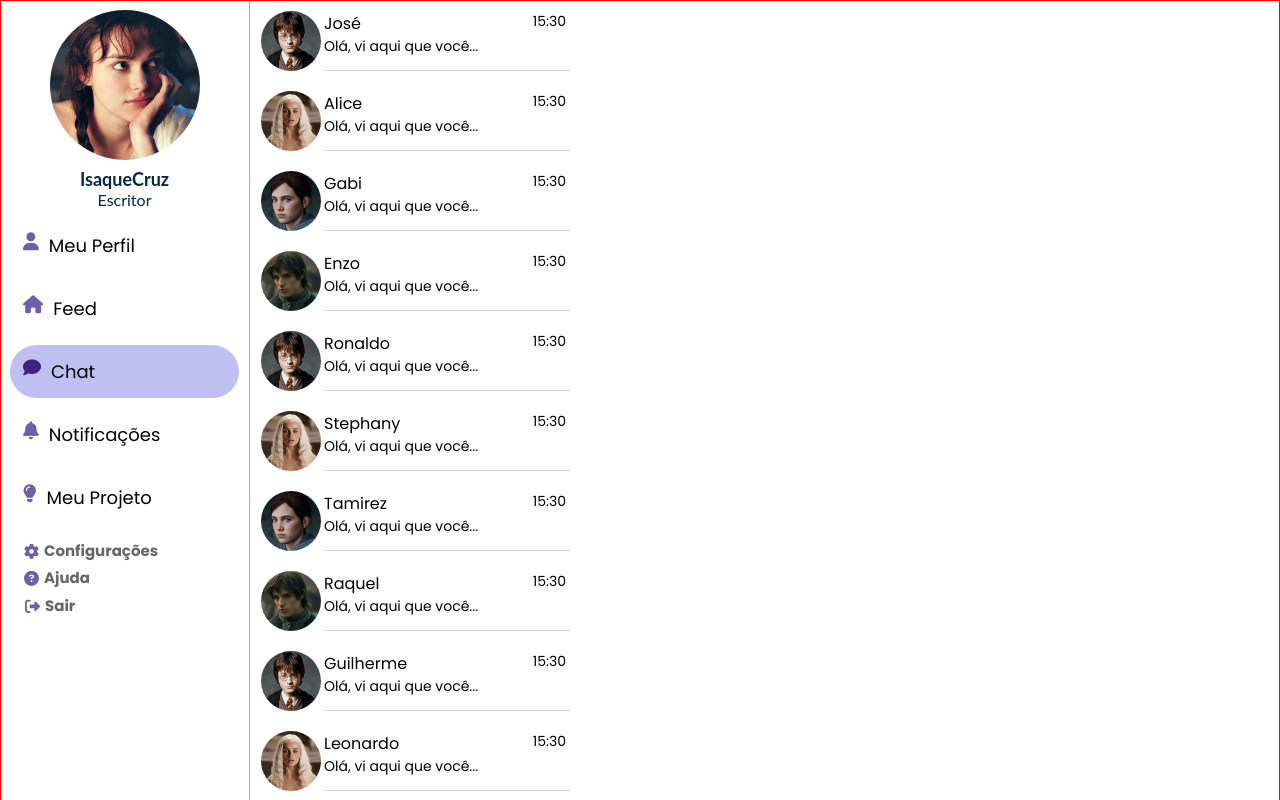
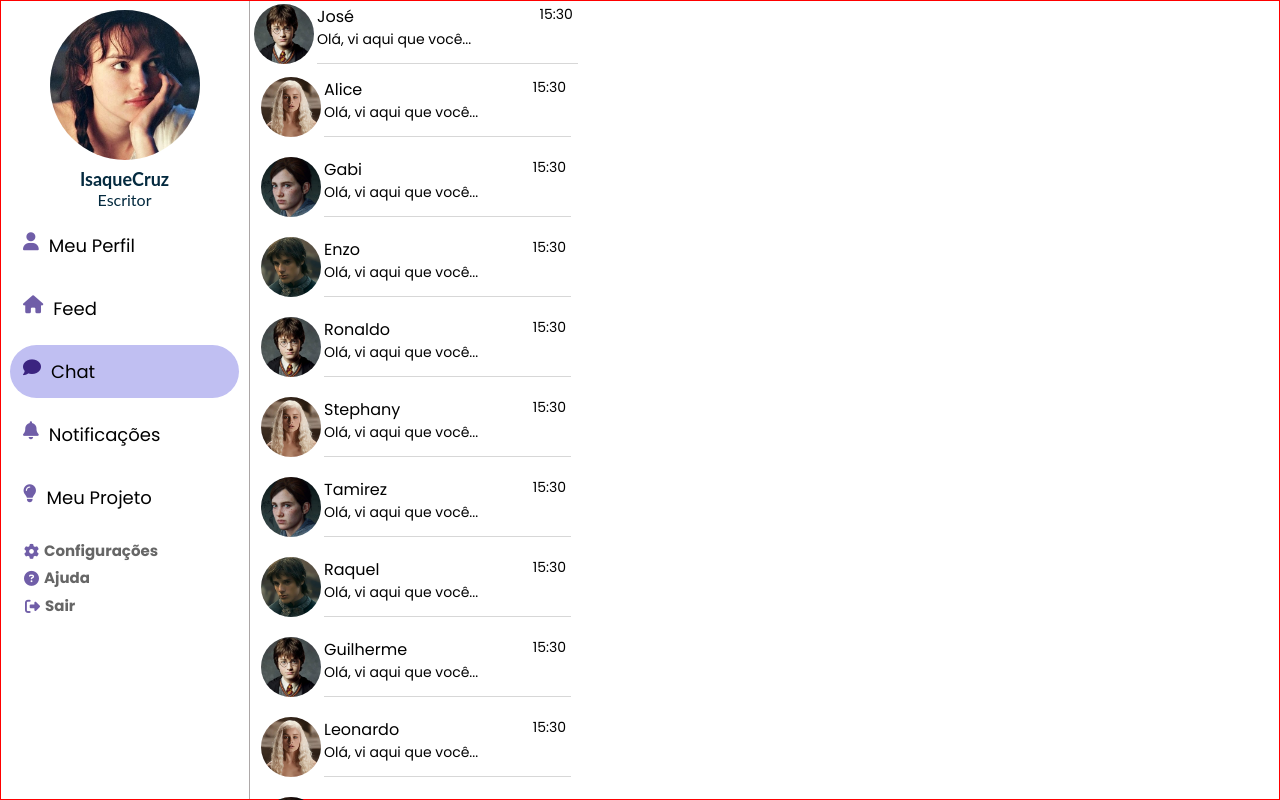
Before and after one commit to IsaqueCruzDev/LiteralBuki, a React (Vite) app: page /chat in a window 1280 px wide. In both pictures the pointer is over the element 416 px from the left and 41 px from the top of the page. Shown: the top 800 px of the page. Built offline with nearby package versions, Linux system fonts and the light colour scheme.

Commit message:
efeito hover chat

```diff
--- a/src/components/ComponenteChat/Componente.css
+++ b/src/components/ComponenteChat/Componente.css
@@ -3,6 +3,15 @@
     gap: .3rem;
     padding: 1rem;
     width: 100%;
+    transition: all 300ms ease-in-out;
+}
+
+.componente:hover {
+    display: flex;
+    gap: .3rem;
+    padding: .3rem;
+    width: 100%;
+    cursor: pointer;
 }
 
 .segura {
--- a/src/pages/Chat/style.jsx
+++ b/src/pages/Chat/style.jsx
@@ -7,6 +7,7 @@ export const ChatStyled = styled.section`
     .seguraSessoes {
         position: relative;
         border: 1px solid red;
+        max-height: 100vh;
     }
 `;
 
```
